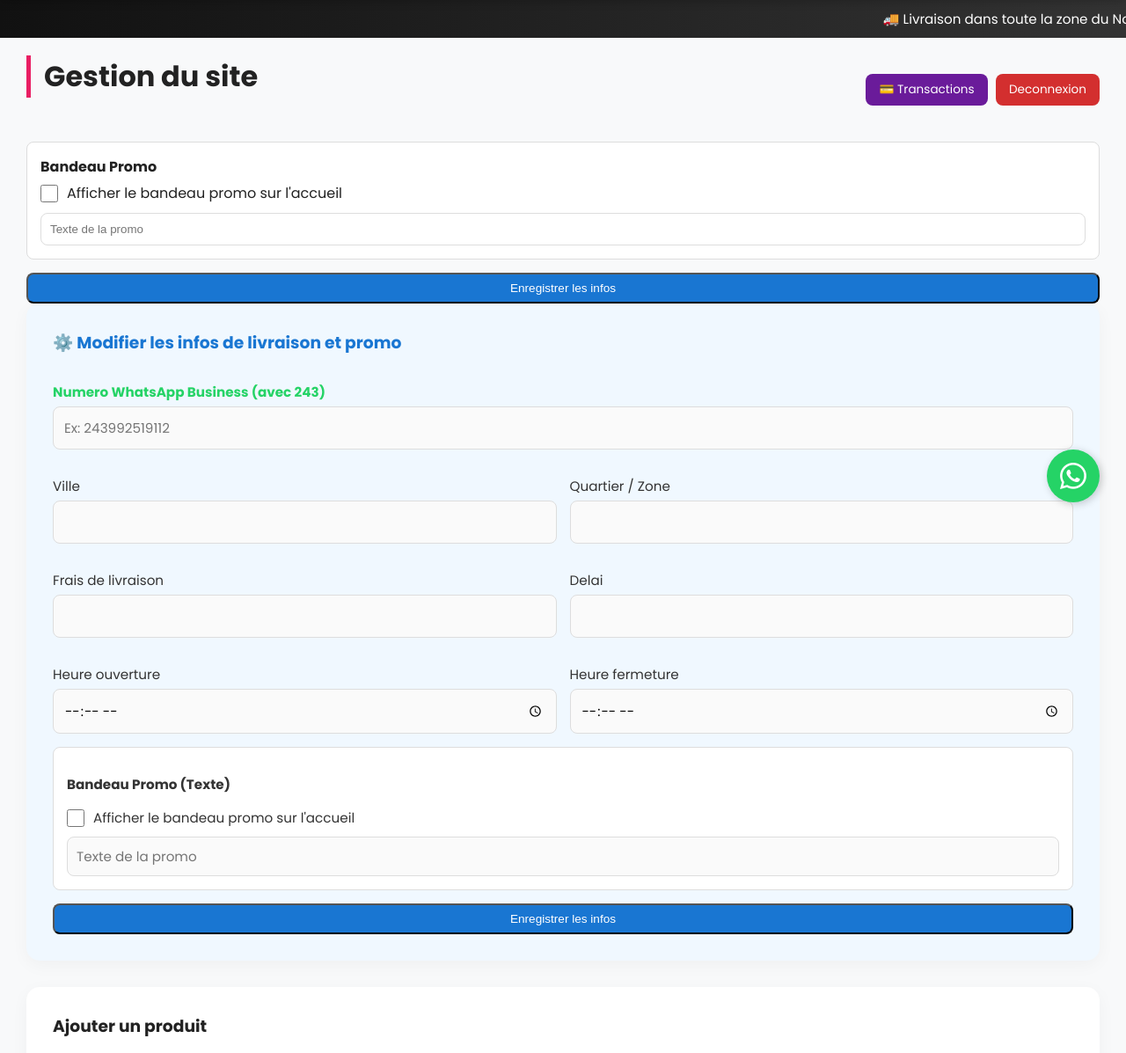
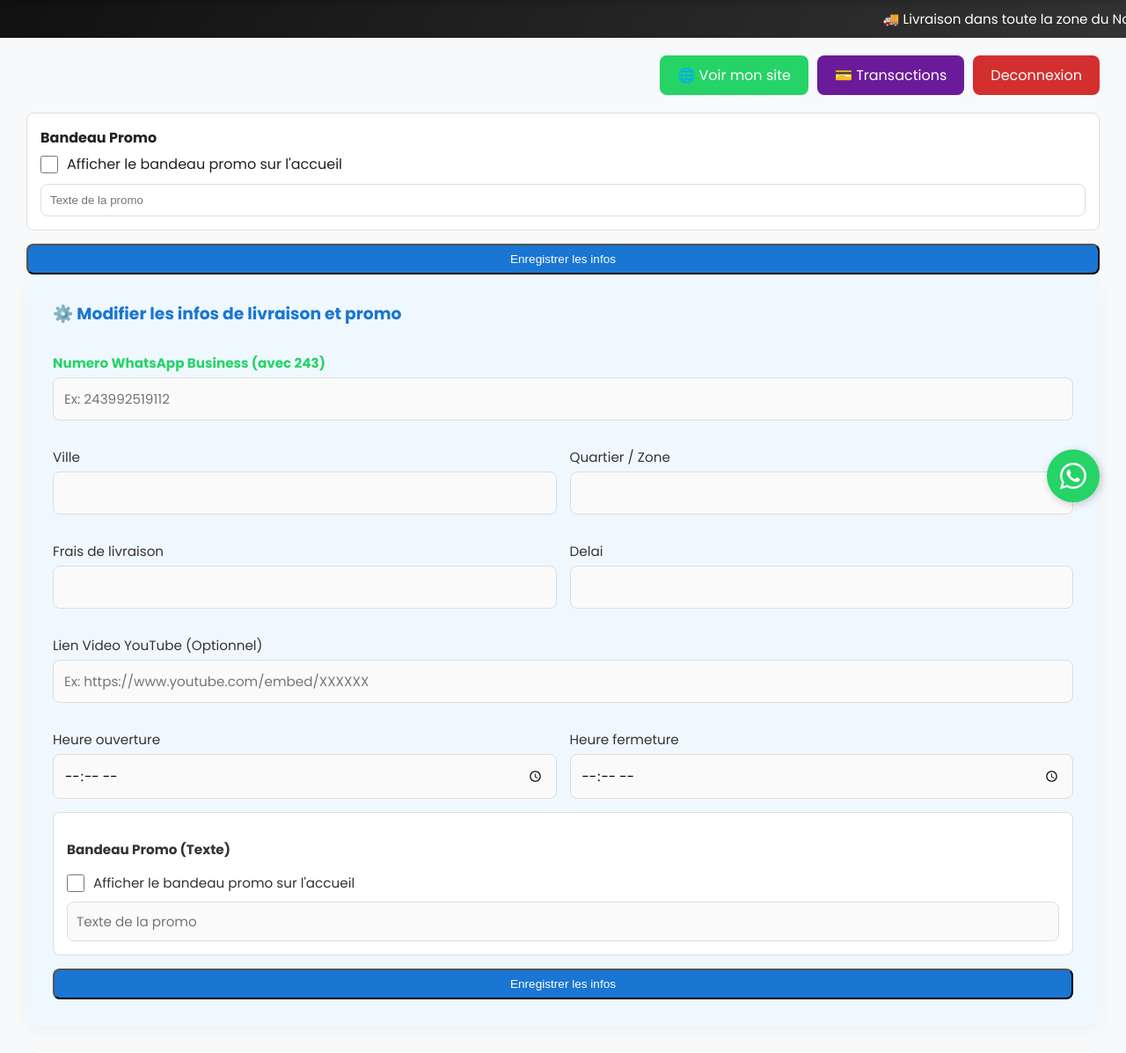
Before and after one commit to jacobilisadjiga243-oss/joel-business, a Python web app: template templates/admin_dashboard.html in a window 1280 px wide. Shown: the part 199-1396 px from the top of the page at 88% size. Run offline with Jinja, Linux system fonts and the light colour scheme; the template is opened without the code that fills it, so the values that code supplies are empty.

Commit message:
Nettoyage admin, ajout champ video et entete epuree

```diff
--- a/app.py
+++ b/app.py
@@ -356,6 +356,7 @@ def admin_infos():
     info.heure_fin = request.form.get("heure_fin")
     info.promo_texte = request.form.get("promo_texte")
     info.promo_active = True if request.form.get("promo_active") else False
+    info.video_url = request.form.get("video_url")
     info.whatsapp = request.form.get("whatsapp")
     db.session.commit()
     flash("Infos mises a jour !", "success")
--- a/templates/admin_dashboard.html
+++ b/templates/admin_dashboard.html
@@ -16,12 +16,10 @@
 
 {% block content %}
 <section class="produits-section" style="padding-top: 20px;">
-    <div style="display: flex; justify-content: space-between; align-items: center; margin-bottom: 20px; flex-wrap: wrap; gap: 10px;">
-        <h2>Gestion du site</h2>
-        <div>
-            <a href="/admin/transactions" class="btn-secondary" style="background: #6a1b9a;">💳 Transactions</a>
-            <a href="/admin/logout" class="btn-secondary" style="background: #d32f2f; margin-left: 5px;">Deconnexion</a>
-        </div>
+    <div style="display: flex; justify-content: flex-end; align-items: center; margin-bottom: 20px; gap: 10px;">
+        <a href="/" target="_blank" class="btn-secondary" style="background: #25D366; padding: 10px 20px; font-size: 1rem;">🌐 Voir mon site</a>
+        <a href="/admin/transactions" class="btn-secondary" style="background: #6a1b9a; padding: 10px 20px; font-size: 1rem;">💳 Transactions</a>
+        <a href="/admin/logout" class="btn-secondary" style="background: #d32f2f; padding: 10px 20px; font-size: 1rem;">Deconnexion</a>
     </div>
 
     {% with messages = get_flashed_messages() %}
@@ -56,6 +54,10 @@
                 <div><label>Quartier / Zone</label><input type="text" name="quartier" value="{{ info.quartier }}" required></div>
                 <div><label>Frais de livraison</label><input type="text" name="frais" value="{{ info.frais }}" required></div>
                 <div><label>Delai</label><input type="text" name="delai" value="{{ info.delai }}" required></div>
+                <div style="grid-column: 1 / -1;">
+                    <label>Lien Video YouTube (Optionnel)</label>
+                    <input type="text" name="video_url" value="{{ info.video_url or '' }}" placeholder="Ex: https://www.youtube.com/embed/XXXXXX">
+                </div>
                 <div><label>Heure ouverture</label><input type="time" name="heure_debut" value="{{ info.heure_debut }}" required></div>
                 <div><label>Heure fermeture</label><input type="time" name="heure_fin" value="{{ info.heure_fin }}" required></div>
             </div>
@@ -185,8 +187,6 @@
             <p style="font-size: 0.8rem; color: #666;">Cat: {{ p.categorie }}</p>
             <div style="display:flex; gap:5px; justify-content:center; margin-top:5px;">
                 <a href="/produit/{{ p.id }}" class="btn-secondary" style="background: #25D366;" target="_blank">Voir</a>
-                <a href="/produit/{{ p.id }}" class="btn-secondary" style="background: #25D366;" target="_blank">Voir</a>
-                <a href="/produit/{{ p.id }}" class="btn-secondary" style="background: #25D366;" target="_blank">Voir</a>
                 <a href="/admin/modifier/{{ p.id }}" class="btn-secondary" style="background: #1976d2;">Modifier</a>
                 <a href="/admin/supprimer/{{ p.id }}" class="btn-secondary" style="background: #d32f2f;" onclick="return confirm('Supprimer ?')">Suppr</a>
             </div>
```
Also changed, not shown: templates/index.html (line endings or trailing spaces).
